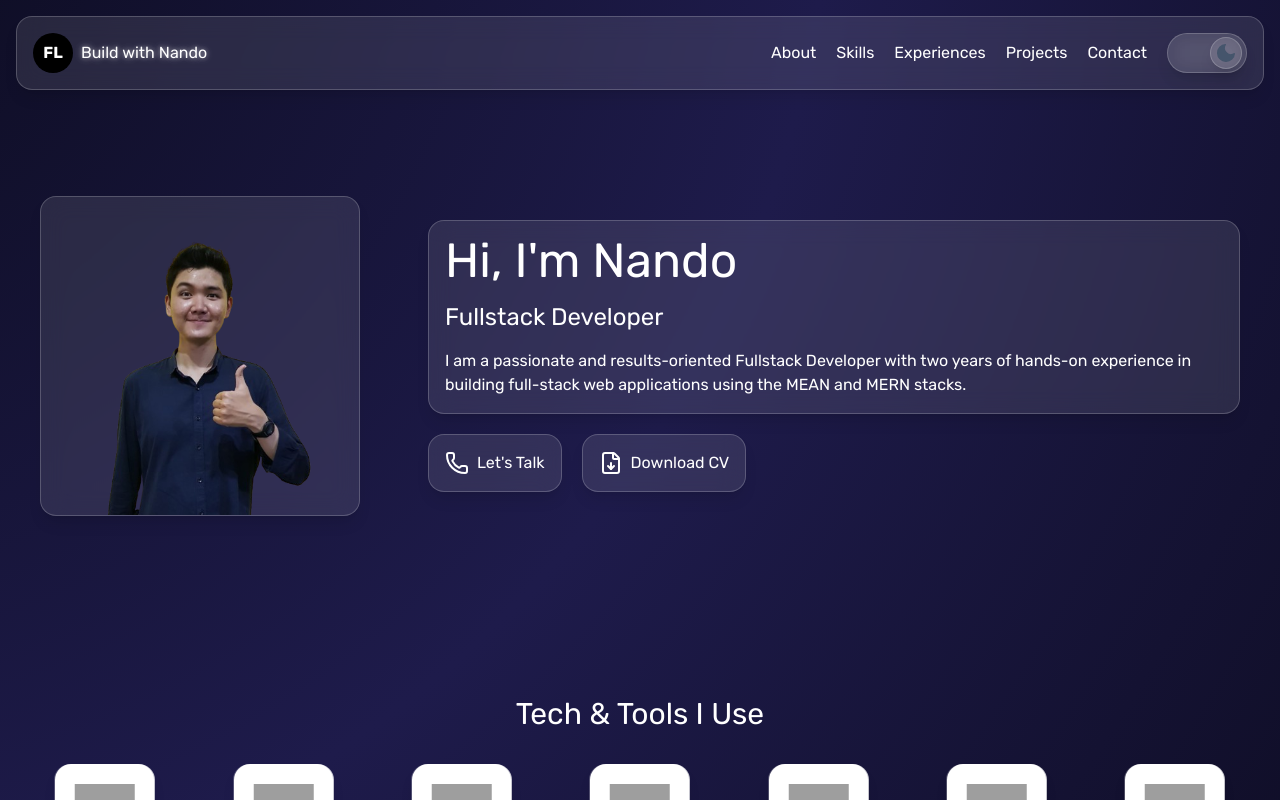
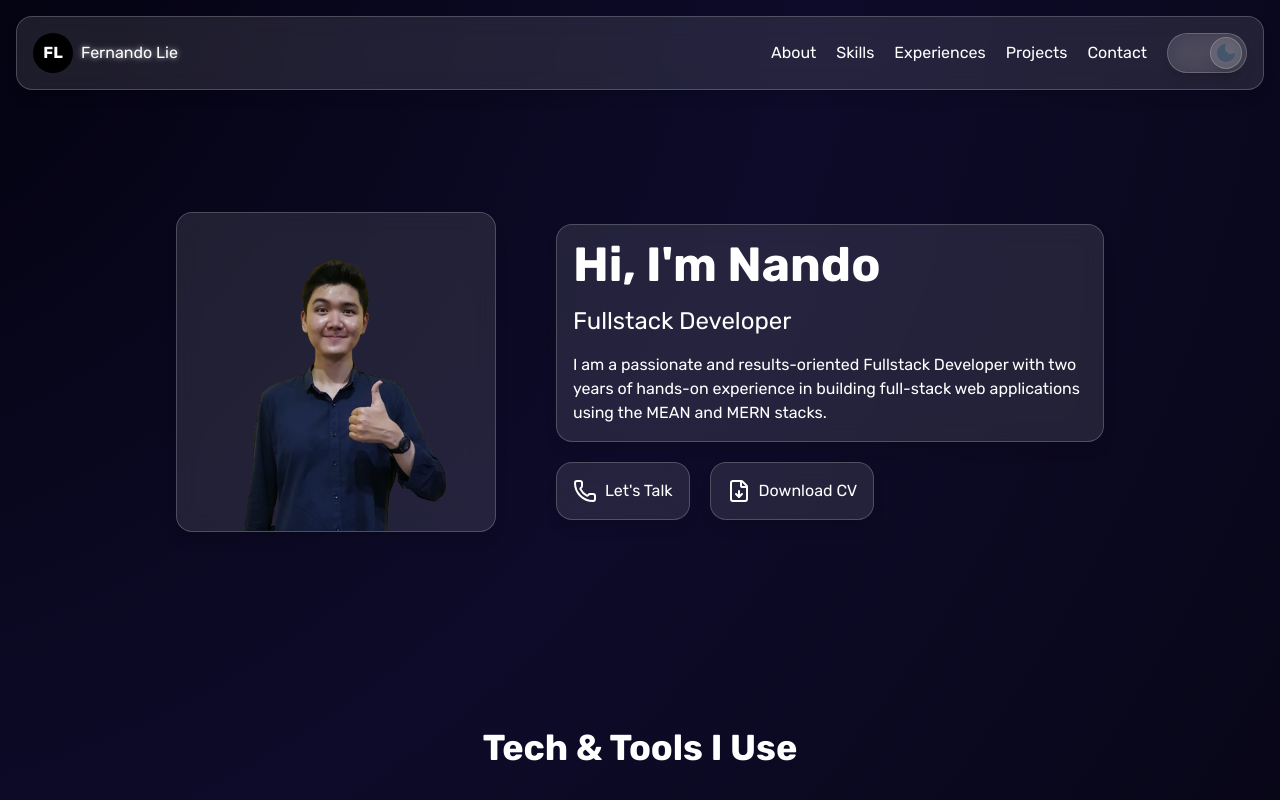
Before and after one commit to liecyborg28/buildwithnando, a website built with Vite: page index.html in a window 1280 px wide. Built offline with nearby package versions, Linux system fonts and the light colour scheme; grey boxes are pictures that could not be loaded.

Commit message:
bug fixes.

```diff
--- a/index.html
+++ b/index.html
@@ -25,7 +25,7 @@
           <span class="navbar-profile-avatar-text font-family-primary">FL</span>
         </div>
         <span class="navbar-profile-title glow-text glow-text-animate font-family-primary">
-          Build with Nando
+          Fernando Lie
         </span>
       </div>
 
@@ -104,7 +104,30 @@
 
       <section id="experiences"></section>
       <section id="projects"></section>
-      <section id="contact"></section>
+      <section id="contact">
+        <span class="contact-title">Let's build something together</span>
+        <p class="contact-desc">Feel free to react out if you're looking for a developer, have a question, or
+          just want to connect.</p>
+        <div class="contact-list">
+          <div class="contact-item">
+            <i data-lucide="mail"></i>
+            <span>buildwithnando@gmail.com</span>
+          </div>
+          <div class="contact-item">
+            <i data-lucide="phone"></i>
+            <span>+62-852-506-213-75</span>
+          </div>
+        </div>
+      </section>
+      <section id="footer">
+        <span class="footer-desc">
+          © 2025 Designed and coded with <span class="flutter-pulse">❤️</span> by Fernando Lie
+        </span>
+        <div class="footer-list">
+          <i data-lucide="github"></i>
+          <i data-lucide="linkedin"></i>
+        </div>
+      </section>
     </div>
   </div>
 
--- a/src/style.css
+++ b/src/style.css
@@ -23,10 +23,9 @@
     --glass-bg: 255 255 255;
     --glass-border: 255 255 255;
     --bg-gradient: radial-gradient(circle at 60% 60%,
-        #0a0a1a 0%,
-        #1e1b4b 40%,
+        #000008 0%,
+        #0e0b2a 40%,
         #000000 100%);
-
   }
 
   html {
@@ -256,11 +255,11 @@
   }
 
   .about-avatar {
-    @apply min-w-50 min-h-50 rounded-2xl bg-cover bg-no-repeat bg-center bg-[url(/about/avatar.png)] overflow-hidden md:min-w-80 md:min-h-80 md:m-6;
+    @apply min-w-50 min-h-50 rounded-2xl bg-cover bg-no-repeat bg-center bg-[url(/about/avatar.png)] overflow-hidden md:min-w-80 md:min-h-80 md:m-10 md:mr-5 lg:ml-40;
   }
 
   .about-properties {
-    @apply flex flex-col gap-5 items-center md:items-start md:m-6;
+    @apply flex flex-col gap-5 items-center md:items-start md:m-10 md:ml-5 lg:mr-40;
   }
 
   .about-text {
@@ -269,7 +268,7 @@
   }
 
   .about-text-title {
-    @apply text-5xl text-center md:text-left;
+    @apply text-3xl md:text-5xl text-center md:text-left font-bold;
   }
 
   .about-text-role {
@@ -295,6 +294,15 @@
 
   .about-button-right:hover {
     @apply bg-red-700 text-white;
+  }
+
+  #skills {
+    @apply flex flex-col gap-8 md:items-center;
+  }
+
+  .skills-title {
+    color: rgb(var(--text-color));
+    @apply text-2xl md:text-3xl lg:text-4xl font-bold;
   }
 
   /* swiper */
@@ -327,12 +335,83 @@
     @apply font-normal text-[10px] sm:text-xs md:text-sm;
   }
 
-  #skills {
-    @apply flex flex-col gap-8 md:items-center;
+  #contact {
+    @apply flex flex-col w-full items-center justify-center pb-27;
   }
 
-  .skills-title {
+  .contact-title {
     color: rgb(var(--text-color));
-    @apply text-2xl md:text-3xl;
+    @apply text-2xl md:text-3xl lg:text-4xl font-bold text-center;
   }
+
+  .contact-desc {
+    color: rgb(var(--text-color));
+    @apply pt-3 pb-10 text-lg text-center;
+  }
+
+  .contact-list {
+    @apply flex flex-col md:flex-row gap-5 md:justify-center md:gap-10;
+  }
+
+  .contact-item {
+    color: rgb(var(--text-color));
+    @apply flex gap-2 justify-center cursor-pointer;
+  }
+
+  #footer {
+    color: rgb(var(--text-color));
+    @apply flex flex-col items-center py-10 border-t gap-3;
+  }
+
+  .footer-list {
+    @apply flex gap-5 cursor-pointer;
+  }
+
+  @keyframes flutter-pulse {
+
+    0%,
+    100% {
+      transform: scale(1);
+      opacity: 1;
+    }
+
+    50% {
+      transform: scale(1.05);
+      opacity: 0.9;
+    }
+  }
+
+  .flutter-pulse {
+    display: inline-block;
+    animation: flutter-pulse 1.2s ease-in-out infinite;
+  }
+
+  @keyframes flutter-shake {
+
+    0%,
+    100% {
+      transform: translate(0, 0);
+    }
+
+    10%,
+    30%,
+    50%,
+    70%,
+    90% {
+      transform: translate(-2px, 0);
+    }
+
+    20%,
+    40%,
+    60%,
+    80% {
+      transform: translate(2px, 0);
+    }
+  }
+
+  .flutter-shake {
+    display: inline-block;
+    animation: flutter-shake 0.4s ease-in-out infinite;
+  }
+
 }
```
